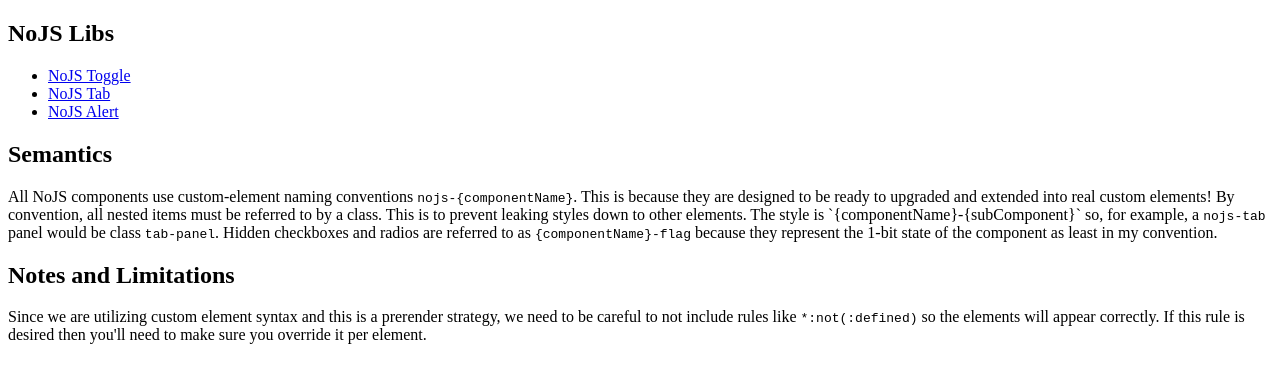
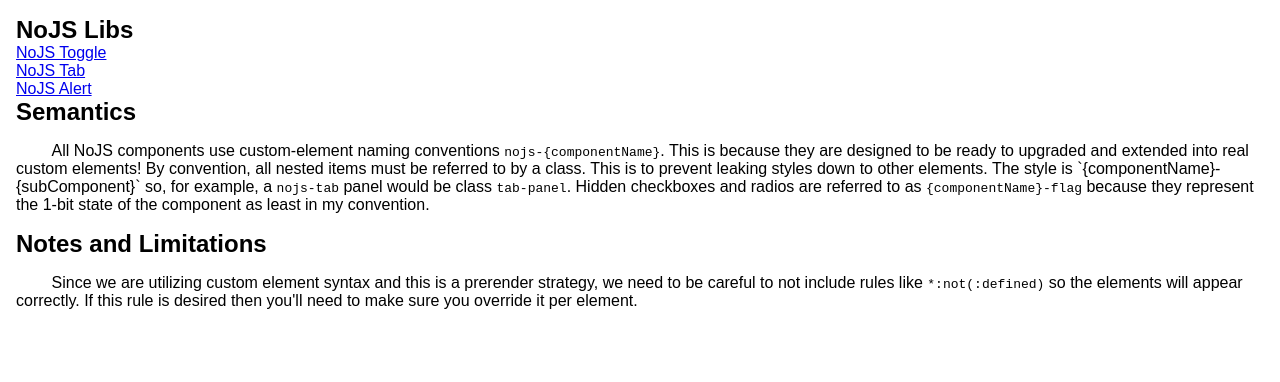
Before and after one commit to ndesmic/nojs-lib, a website: page index.html in a window 1280 px wide. Drawn offline with Linux system fonts and the light colour scheme; the site is published under a folder, as on GitHub Pages, so addresses that start at the root find nothing.

Commit message:
fixing links

```diff
--- a/index.html
+++ b/index.html
@@ -2,18 +2,18 @@
 <html lang="en">
 	<head>
 		<title>NoJS Lib</title>
-		<link rel="manifest" href="/manifest.json">
-		<link rel="stylesheet" href="/css/global.css">
+		<link rel="manifest" href="./manifest.json">
+		<link rel="stylesheet" href="./css/global.css">
 		<meta charset="utf-8" />
-		<link rel="icon" href="/img/icon32x32.png" type="image/png" />
+		<link rel="icon" href="./img/icon32x32.png" type="image/png" />
 	</head>
 	<body>
 		<section>
 			<h1>NoJS Libs</h1>
 			<ul>
-				<li><a href="/examples/toggle/toggle.html">NoJS Toggle</a></li>
-				<li><a href="/examples/tab/tab.html">NoJS Tab</a></li>
-				<li><a href="/examples/alert/alert.html">NoJS Alert</a></li>
+				<li><a href="./examples/toggle/toggle.html">NoJS Toggle</a></li>
+				<li><a href="./examples/tab/tab.html">NoJS Tab</a></li>
+				<li><a href="./examples/alert/alert.html">NoJS Alert</a></li>
 			</ul>
 		</section>
 		<section>
```
Also changed, not shown: examples/alert/alert.html (+2 -2 lines), examples/tab/tab.html (+2 -2 lines), examples/toggle/toggle.html (+2 -2 lines), README.md.
